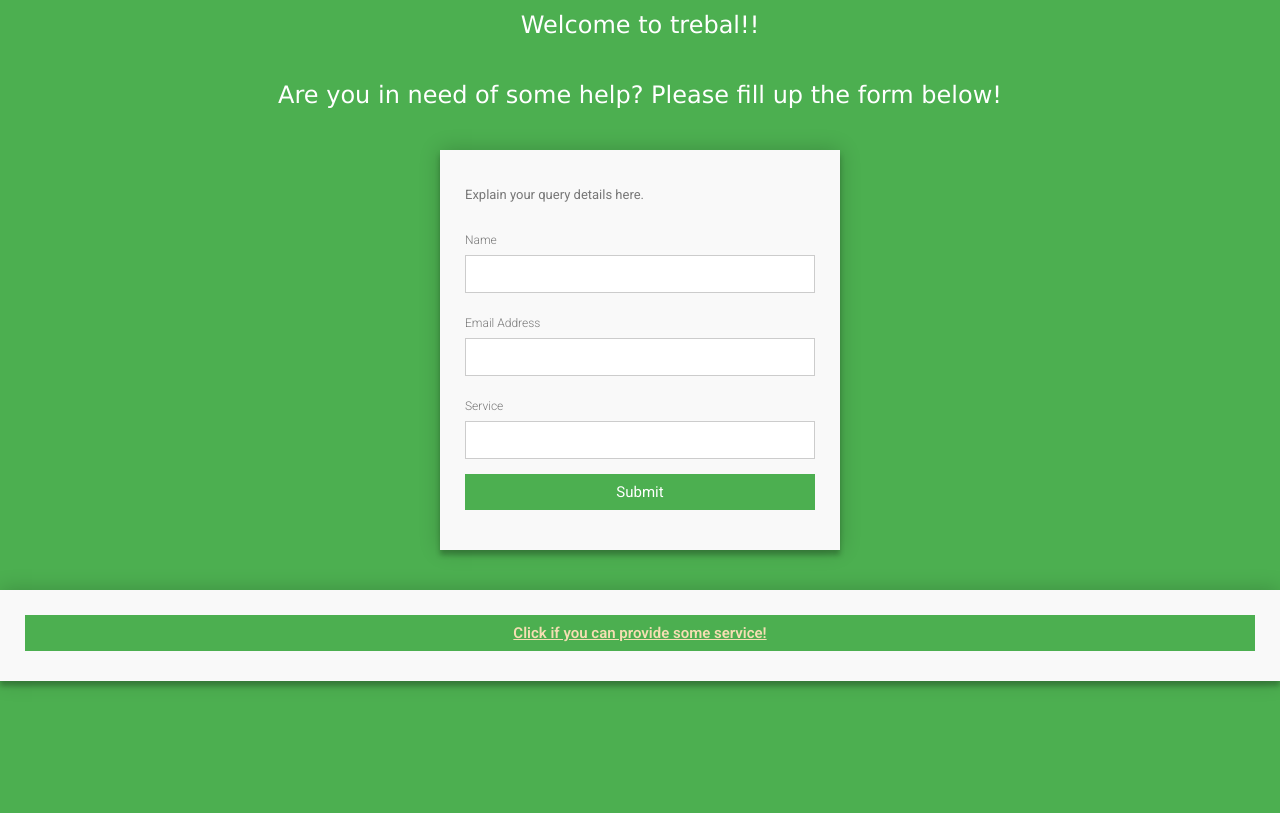
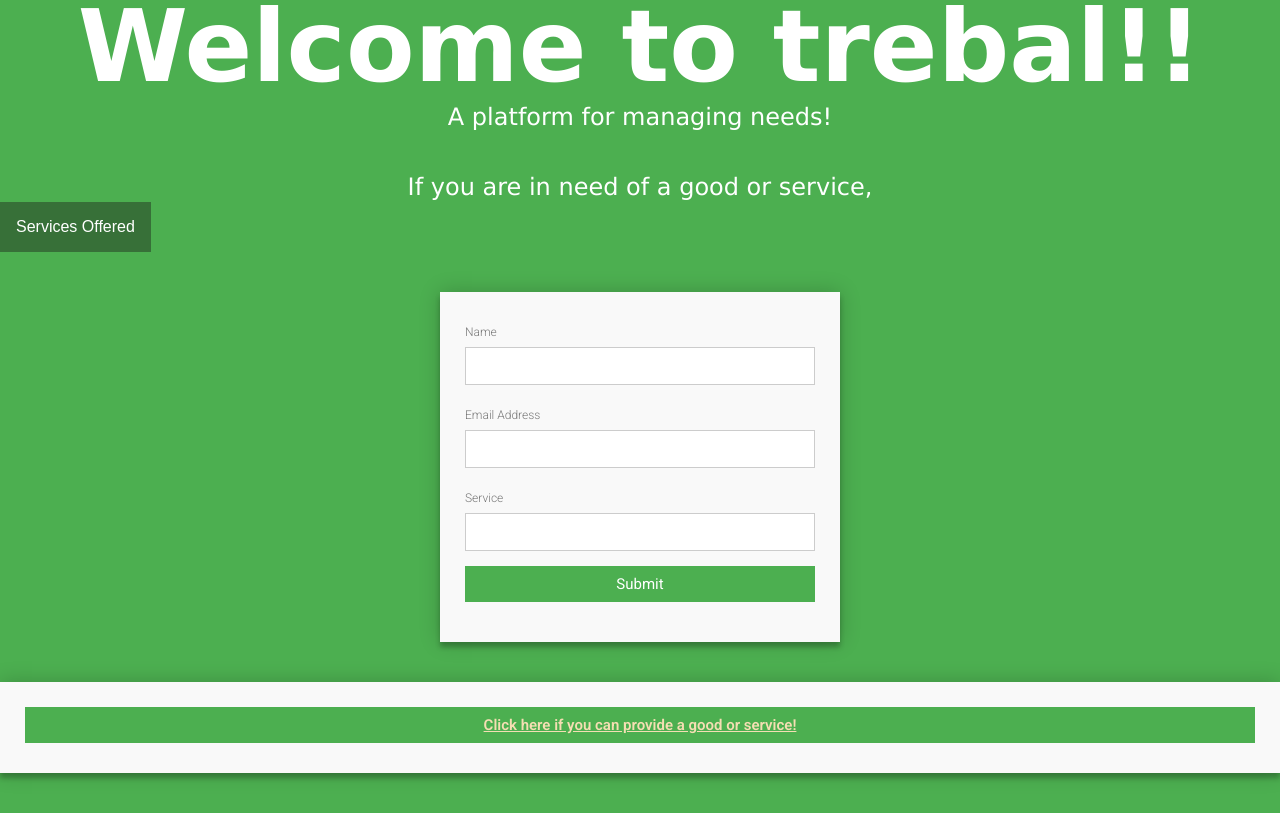
Before and after one commit to anushkrishnav/supdem, a Flask app: page / in a window 1280 px wide. Before the commit the page ends 689 px from the top, so only its background shows below. Run offline with Flask 2, Linux system fonts and the light colour scheme.

Commit message:
Some more changes

```diff
--- a/app.py
+++ b/app.py
@@ -43,17 +43,27 @@ def recommendation():
         # sFor=request.args.get('sFor')
 
         allUsers = User.query.all()
-        print("Supp",allSuppliers[-1].data())
-        Suppliers = []
+        # print("Supp",allSuppliers[-1].data())
+        Suppliers = [allUsers[-1].data()[1]]
+
         for i in allSuppliers:
             if i.data()[1]==allUsers[-1].data()[1]:
                 Suppliers.append(i)
-        print("last user",allUsers[-1].data())
+        # print("last user",allUsers[-1].data())
+        if not len(Suppliers)>1:
+            return redirect(url_for('noservice'))
+
         return render_template('recommend.html',Supp=Suppliers)
 
-@app.route("/about")
+@app.route("/about",methods=['GET','POST'])
 def about():
-    return render_template('about.html', title='About')
+    if request.method=='GET':
+        return render_template('about.html')
+
+@app.route("/noservice",methods=['GET','POST'])
+def noservice():
+    if request.method=='GET':
+        return render_template('noservice.html')
 
 @app.route("/data",methods = ['GET','POST'])
 def data():
@@ -67,7 +77,5 @@ if __name__ == '__main__':
     app.run(debug=True)
 
 """
-1) what if no supplier- dont worry we will get back to you. Drop a mail jamae@govt.com
-2) Recommended Suppliers for XYZ Job
 3) Enlist some services like in zelus
 """
--- a/templates/Layouts/layout.html
+++ b/templates/Layouts/layout.html
@@ -197,6 +197,53 @@
             font-family: 'Lucida Sans', 'Lucida Sans Regular', 'Lucida Grande', 'Lucida Sans Unicode', Geneva, Verdana, sans-serif;
             color: white;
         }
+
+        .dropbtn1 {
+            background-color: #377038;
+            color: white;
+            padding: 16px;
+            font-size: 16px;
+            border: 1px;
+        }
+
+        /* The container <div> - needed to position the dropdown content */
+        .dropdown1 {
+            position: relative;
+            display: inline-block;
+        }
+
+        /* Dropdown Content (Hidden by Default) */
+        .dropdown-content1 {
+            display: none;
+            position: absolute;
+            background-color: #f1f1f1;
+            min-width: 160px;
+            box-shadow: 0px 8px 16px 0px rgba(0, 0, 0, 0.2);
+            z-index: 1;
+        }
+
+        /* Links inside the dropdown */
+        .dropdown-content1 a {
+            color: black;
+            padding: 12px 16px;
+            text-decoration: none;
+            display: block;
+        }
+
+        /* Change color of dropdown links on hover */
+        .dropdown-content1 a:hover {
+            background-color: #ddd;
+        }
+
+        /* Show the dropdown menu on hover */
+        .dropdown1:hover .dropdown-content1 {
+            display: block;
+        }
+
+        /* Change the background color of the dropdown button when the dropdown content is shown */
+        .dropdown1:hover .dropbtn {
+            background-color: #3e8e41;
+        }
     </style>
 </head>
 
--- a/templates/home.html
+++ b/templates/home.html
@@ -1,13 +1,27 @@
 {% extends "Layouts/layout.html" %}
 {% block content %}
-<div class="headingTop">Welcome to trebal!!</div>
+<h1 class="headingTop" style="font-size: 100px;padding-top: 32px;">Welcome to trebal!!</h1>
+</br>
+<div class="headingTop"> A platform for managing needs!</div>
 <br>
-<div class="headingTop">Are you in need of some help? Please fill up the form below!</div>
+<div class="headingTop">If you are in need of a good or service,</div>
+
+
+<div class="dropdown1">
+    <button class="dropbtn1">Services Offered</button>
+    <div class="dropdown-content1">
+        <a href="#">Gardening</a>
+        <a href="#">Monetary</a>
+        <a href="#">Tutoring</a>
+        <a href="#">Coding</a>
+        <a href="#">Art</a>
+    </div>
+</div>
 
 <div class="container">
     <form action="{{ url_for('home') }}" method="post" id="contact">
         <!-- <h3>If you need some service</h3> -->
-        <h4>Explain your query details here.</h4>
+        <!-- <h4>Explain your query details here.</h4> -->
         {{form.hidden_tag()}}
         <fieldset>
             <label for="name">Name</label>
@@ -39,8 +53,8 @@
 <div>
     <form id="contact">
         <button name="submit" type="submit">
-            <a href="{{ url_for('supplier') }}" style="color: wheat; font-weight: bold;"> Click if you can provide some
-                service!</a>
+            <a href="{{ url_for('supplier') }}" style="color: wheat; font-weight: bold;"> Click here if you can provide
+                a good or service!</a>
         </button>
     </form>
 
```
Also changed, not shown: requirements.txt (+7 -240 lines), templates/about.html (+4 -3 lines), templates/noservice.html (added, +9 -0 lines), templates/recommend.html (+5 -3 lines), templates/supplier.html (+5 -5 lines), 2 other files.
